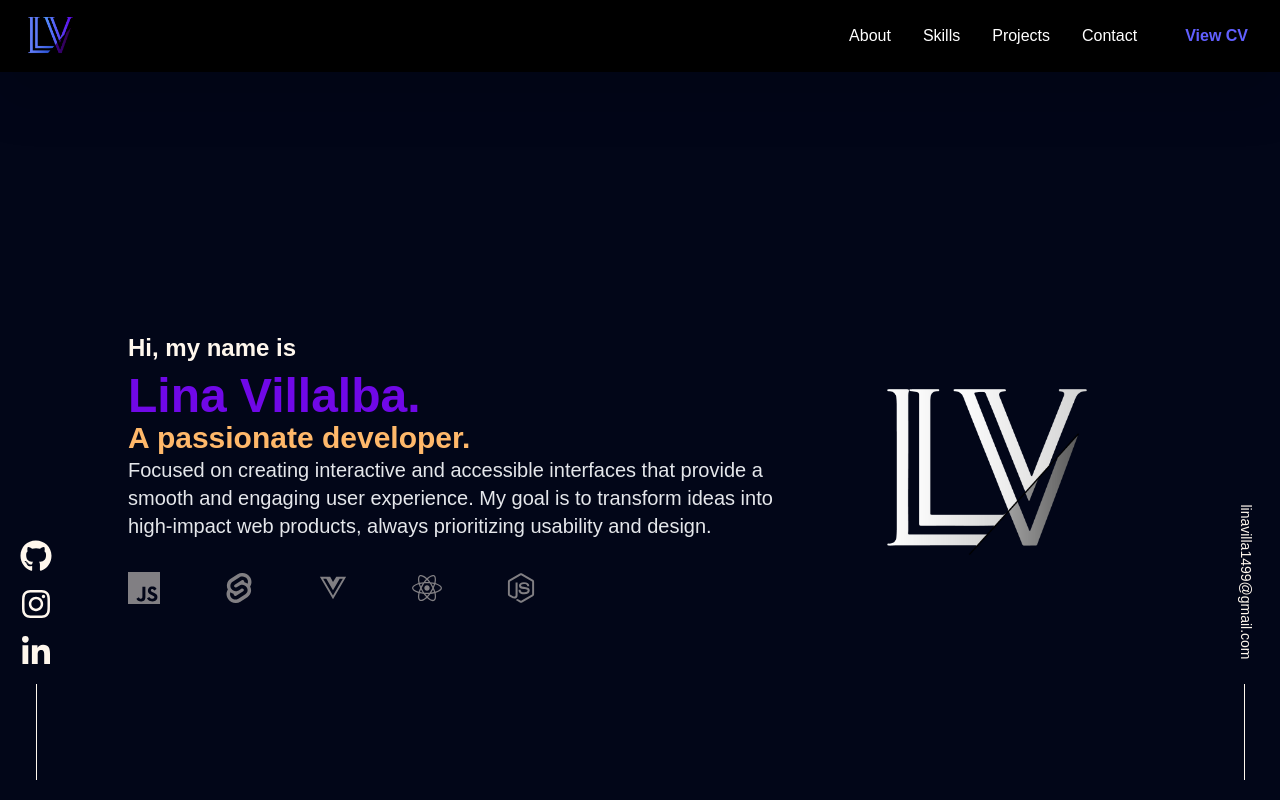
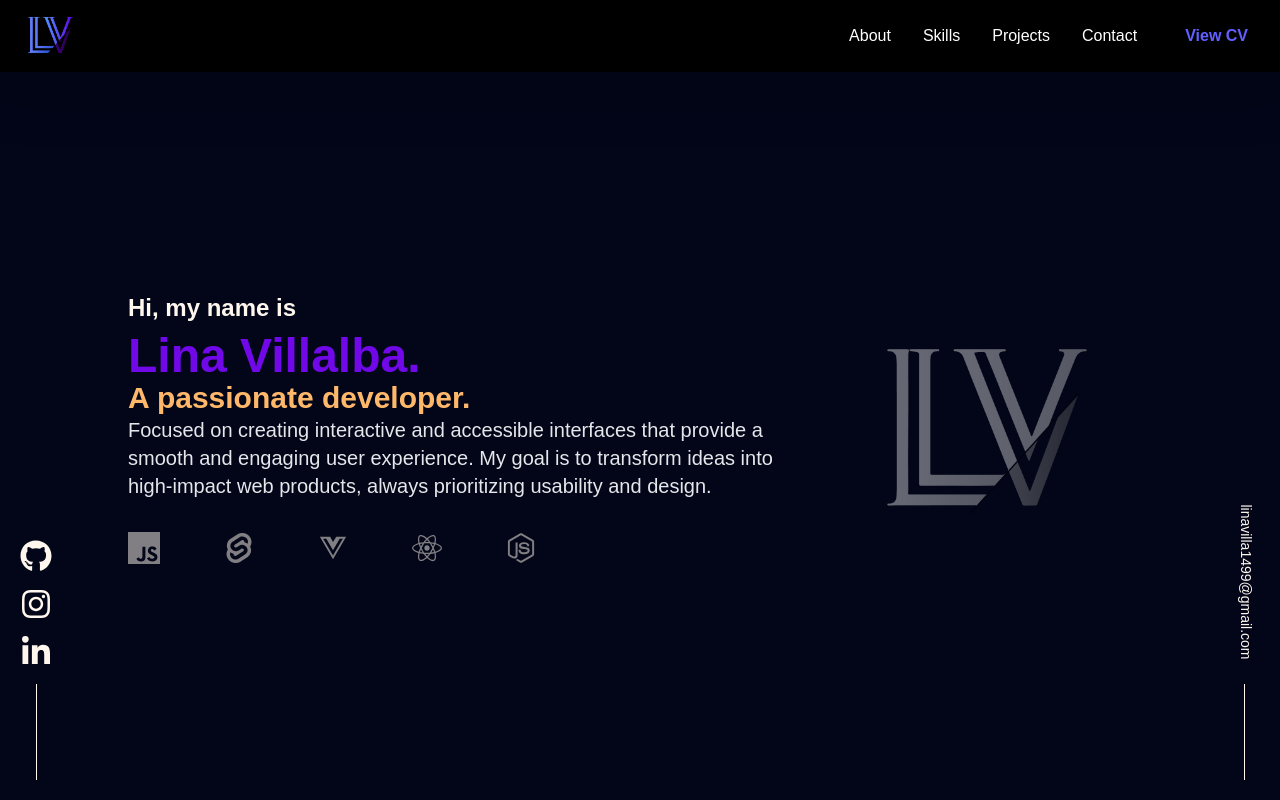
Before and after one commit to LinaMariaV/lina-portafolio, a Next.js app: page / in a window 1280 px wide. Shown: the top 800 px of the page. Built offline with nearby package versions, Linux system fonts and the light colour scheme.

Commit message:
Adjustment for screens

```diff
--- a/src/components/intro/intro.tsx
+++ b/src/components/intro/intro.tsx
@@ -4,7 +4,7 @@ import Image from "next/image";
 
 export default function Intro() {
   return (
-    <div className="w-full max-w-6xl px-16 sm:px-16 pt-12 sm:pt-0 pb-0 flex flex-col sm:flex-row sm:space-x-8 sm:items-center sm:justify-start sm:min-h-screen">
+    <div className="w-full max-w-6xl px-16 sm:px-16 pt-[15vh] sm:pt-0 pb-0 flex flex-col sm:flex-row sm:space-x-8 sm:items-center sm:justify-start min-h-[90vh]">
 
       <motion.div
         className="flex flex-col items-start sm:w-2/3"
@@ -47,9 +47,9 @@ export default function Intro() {
 
 
       <motion.div
-        className="flex flex-col items-center opacity-30 hidden sm:flex sm:w-1/3"
+        className="flex flex-col items-center hidden sm:flex sm:w-1/3"
         initial={{ opacity: 0, x: 50 }}
-        animate={{ opacity: 1, x: 0 }}
+        animate={{ opacity: .4, x: 0 }}
         transition={{ duration: 1, delay: 1 }}
       >
         <Image
```
